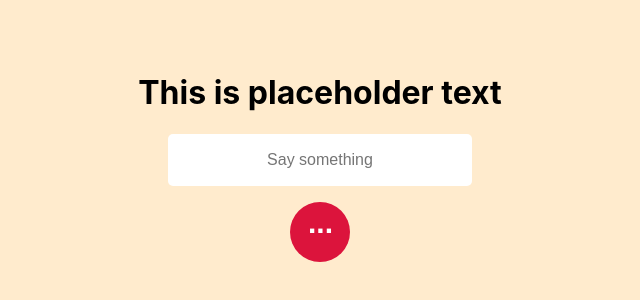
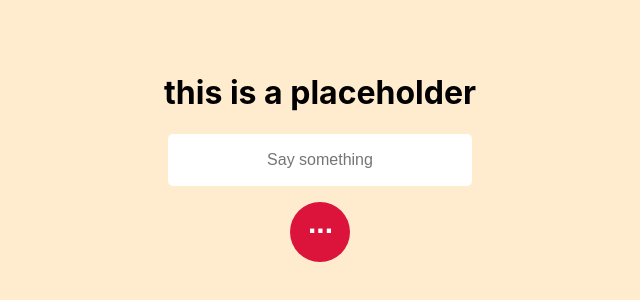
Before and after one commit to tuscannyCodes/hueV3, a React (Create React App) app: page / in a window 1280 px wide. Shown: the part 188-488 px from the top of the page, without its empty margins (320-960 px from the left). Built offline with nearby package versions, Linux system fonts and the light colour scheme.

Commit message:
working on button functionality

```diff
--- a/src/App.js
+++ b/src/App.js
@@ -5,11 +5,13 @@ import "./App.css";
 import { useState, Component } from "react";
 
 function App() {
+
+  const [response,setResponse] = useState ("this is a placeholder");
   return (
     <div className="App">
-      <HueText/>
+      <HueText response={response}/>
       <InputBox/>
-      <MainButton/>
+      <MainButton setResponse={setResponse}/>
     </div>
   );
 }
--- a/src/Components/HueText.js
+++ b/src/Components/HueText.js
@@ -7,7 +7,7 @@ function HueText({response}) {
   return (
     <div className="MainContainer">
       <div className="HueText-container">
-       <h1 className="HueText">This is placeholder text</h1>
+       <h1 className="HueText">{response}</h1>
       </div>
     </div>
   );
--- a/src/Components/MainButton.js
+++ b/src/Components/MainButton.js
@@ -1,14 +1,39 @@
 import "./MainButton.css";
 import React, {useState ,useRef } from "react";
 
-function MainButton (){
-;
+function MainButton ({setResponse}){
+  var i = 0;
+  var txt = '...'; /* The text */
+  var speed = 20; /* The speed/duration of the effect in milliseconds */
+
+
+
+  // a function that prints out "..." when button is pressed
+
+function fn1(){
+
+  function typeWriter() {
+    if (i < txt.length) {
+
+      setResponse(txt.charAt(i))
+      i++;
+      setTimeout(typeWriter, speed);
+
+    }
+
+  }
+  console.log(i)
+  console.log("hello")
+  typeWriter();
+}
+
+
 // state for the hue responses
   return (
     <div className="MainContainer">
 
         <div className="Button-container">
-       <button className="MainButton">
+       <button onClick={fn1} className="MainButton">
             ...
           </button>
           </div>
```
